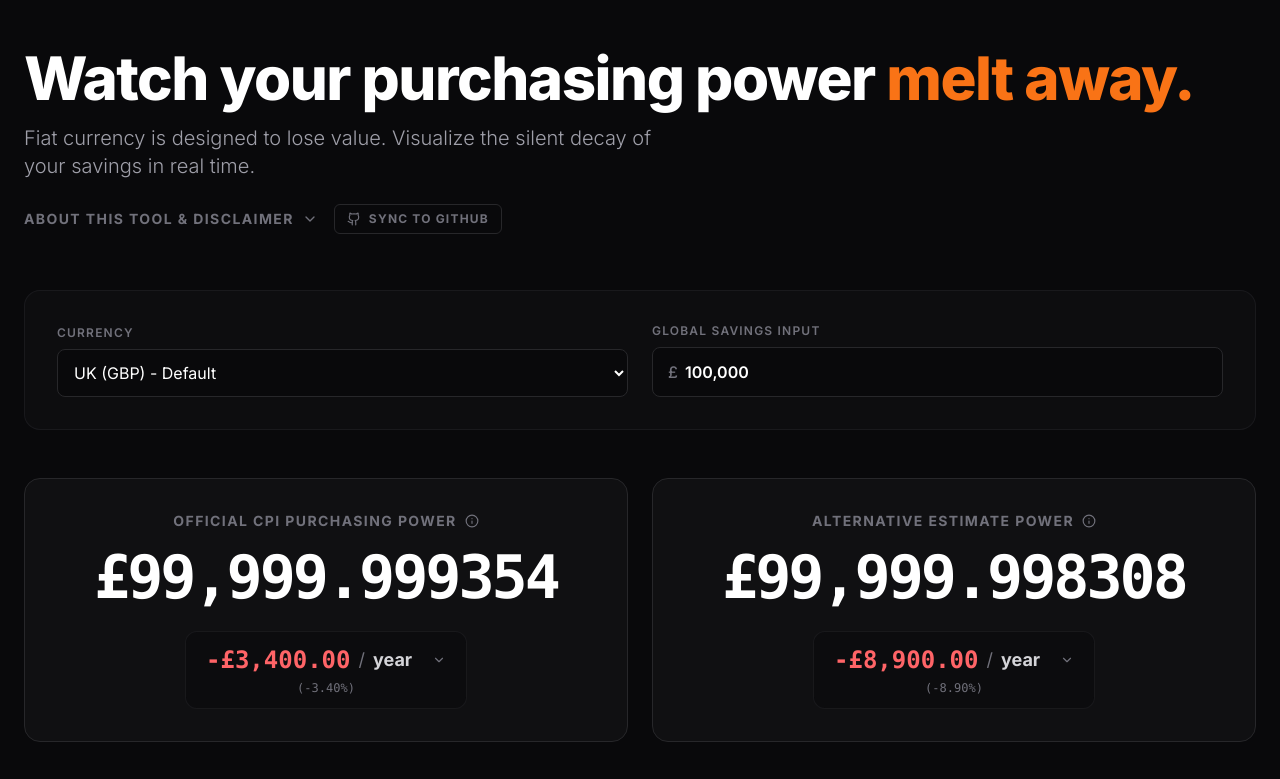
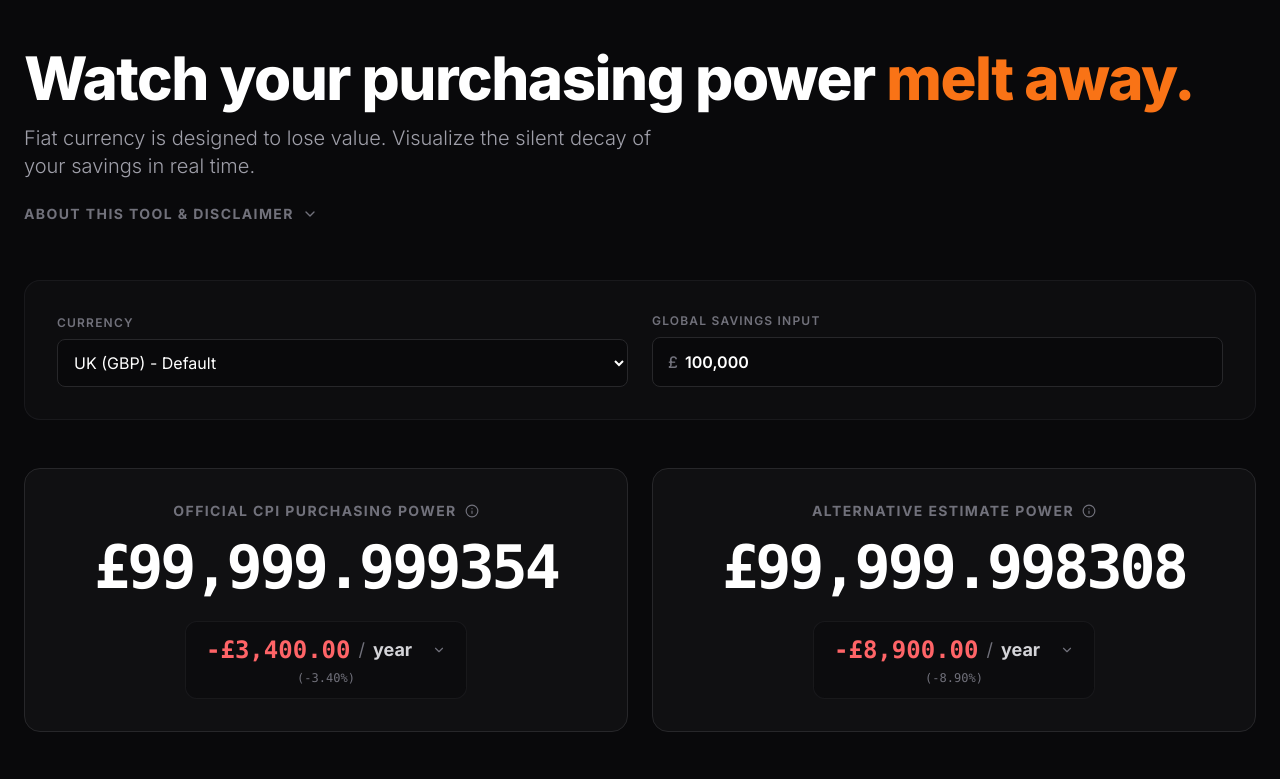
Before and after one commit to PedroPie81/Fiat-erosion-tracker, a React (Vite) app: page / in a window 1280 px wide. Shown: the top 779 px of the page. Built offline with nearby package versions, Linux system fonts and the light colour scheme.

Commit message:
Sync from AI Studio

```diff
--- a/src/App.tsx
+++ b/src/App.tsx
@@ -77,27 +77,6 @@
 
   // NEW: Collapsible state for About/Disclaimer
   const [showAbout, setShowAbout] = useState(false);
-  const [syncStatus, setSyncStatus] = useState<'idle' | 'loading' | 'success' | 'error'>('idle');
-  const [syncMessage, setSyncMessage] = useState('');
-
-  const handleSync = async () => {
-    setSyncStatus('loading');
-    try {
-      const response = await fetch('/api/github-sync', { method: 'POST' });
-      const data = await response.json();
-      if (response.ok) {
-        setSyncStatus('success');
-        setSyncMessage(data.message);
-        setTimeout(() => setSyncStatus('idle'), 3000);
-      } else {
-        setSyncStatus('error');
-        setSyncMessage(data.error || 'Sync failed');
-      }
-    } catch (err) {
-      setSyncStatus('error');
-      setSyncMessage('Network error');
-    }
-  };
 
   // Shared time window state
   const [lookbackYears, setLookbackYears] = useState(10);
@@ -361,10 +340,9 @@
 
         {/* Collapsible About & Disclaimer */}
         <div className="max-w-3xl">
-        <div className="flex flex-wrap items-center gap-4 mb-6">
           <button
             onClick={() => setShowAbout(!showAbout)}
-            className="flex items-center gap-2 text-sm font-bold uppercase tracking-widest text-zinc-500 hover:text-[#f97316] transition-colors group"
+            className="flex items-center gap-2 text-sm font-bold uppercase tracking-widest text-zinc-500 hover:text-[#f97316] transition-colors group mb-6"
           >
             <span>About this tool & Disclaimer</span>
             <svg
@@ -377,25 +355,6 @@
               <path d="m6 9 6 6 6-6"/>
             </svg>
           </button>
-
-          <button
-            onClick={handleSync}
-            disabled={syncStatus === 'loading'}
-            className={`flex items-center gap-2 text-xs font-bold uppercase tracking-widest px-3 py-1.5 rounded-md border transition-all ${
-              syncStatus === 'loading' ? 'border-zinc-700 text-zinc-700 cursor-not-allowed' :
-              syncStatus === 'success' ? 'border-emerald-500/50 text-emerald-500 bg-emerald-500/10' :
-              syncStatus === 'error' ? 'border-red-500/50 text-red-500 bg-red-500/10' :
-              'border-zinc-800 text-zinc-500 hover:text-white hover:border-zinc-600'
-            }`}
-            title={syncMessage}
-          >
-            <svg xmlns="http://www.w3.org/2000/svg" width="14" height="14" viewBox="0 0 24 24" fill="none" stroke="currentColor" strokeWidth="2" strokeLinecap="round" strokeLinejoin="round">
-              <path d="M15 22v-4a4.8 4.8 0 0 0-1-3.5c3 0 6-2 6-5.5.08-1.25-.27-2.48-1-3.5.28-1.15.28-2.35 0-3.5 0 0-1 0-3 1.5-2.64-.5-5.36-.5-8 0C6 2 5 2 5 2c-.3 1.15-.3 2.35 0 3.5A5.403 5.403 0 0 0 4 9c0 3.5 3 5.5 6 5.5-.39.49-.68 1.05-.85 1.65-.17.6-.22 1.23-.15 1.85v4"/>
-              <path d="M9 18c-4.51 2-5-2-7-2"/>
-            </svg>
-            <span>{syncStatus === 'loading' ? 'Syncing...' : syncStatus === 'success' ? 'Synced' : syncStatus === 'error' ? 'Failed' : 'Sync to GitHub'}</span>
-          </button>
-        </div>
 
           <div className={`overflow-hidden transition-all duration-300 ease-in-out ${showAbout ? 'max-h-[600px] opacity-100 mt-4' : 'max-h-0 opacity-0'}`}>
             <div className="bg-zinc-900/50 border border-zinc-800 rounded-xl p-6 text-zinc-300 text-sm leading-relaxed flex flex-col gap-4">
```
